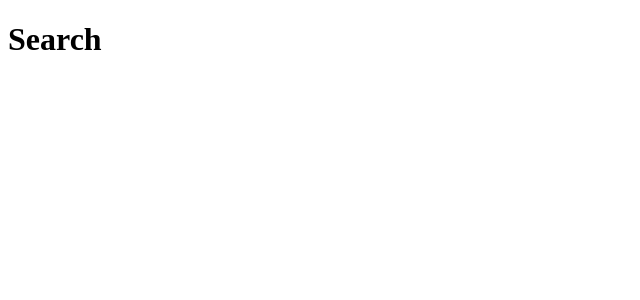
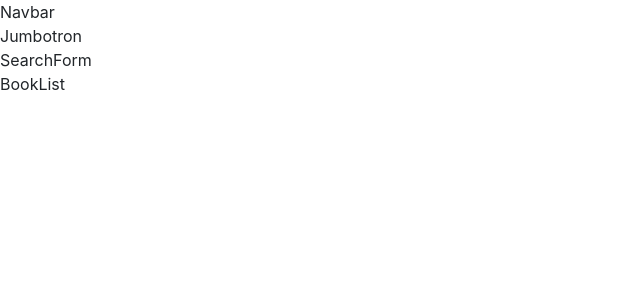
Before and after one commit to runescape11111/google-books-react, a React (Create React App) app in the folder client/: page / in a window 1280 px wide. Shown: the top 300 px of the page, without its empty margins (0-640 px from the left). Built offline with nearby package versions, Linux system fonts and the light colour scheme.

Commit message:
major page components added, bootstrap linked

```diff
--- a/client/src/App.js
+++ b/client/src/App.js
@@ -1,10 +1,12 @@
 import { BrowserRouter as Router, Route, Switch, Redirect } from "react-router-dom";
 import Search from "./pages/Search";
 import Saved from "./pages/Saved";
+import Navbar from "./components/Navbar";
 
 function App() {
   return (
       <Router>
+        <Navbar />
         <Switch>
           <Route exact path="/">
             <Search />
--- /dev/null
+++ b/client/src/components/BookList/index.js
@@ -0,0 +1,7 @@
+function BookList() {
+    return (
+        <div>BookList</div>
+    )
+};
+
+export default BookList;
--- /dev/null
+++ b/client/src/components/Jumbotron/index.js
@@ -0,0 +1,7 @@
+function Jumbotron() {
+    return (
+        <div>Jumbotron</div>
+    )
+};
+
+export default Jumbotron;
--- /dev/null
+++ b/client/src/components/Navbar/index.js
@@ -0,0 +1,7 @@
+function Navbar() {
+    return (
+        <div>Navbar</div>
+    )
+};
+
+export default Navbar;
--- /dev/null
+++ b/client/src/components/SearchForm/index.js
@@ -0,0 +1,7 @@
+function SearchForm() {
+    return (
+        <div>SearchForm</div>
+    )
+};
+
+export default SearchForm;
--- a/client/src/index.js
+++ b/client/src/index.js
@@ -1,5 +1,6 @@
 import React from "react";
 import ReactDOM from "react-dom";
+import "bootstrap/dist/css/bootstrap.css";
 import App from "./App";
 import reportWebVitals from "./reportWebVitals";
 
--- a/client/src/pages/Search/index.js
+++ b/client/src/pages/Search/index.js
@@ -1,5 +1,15 @@
+import Jumbotron from "../../components/Jumbotron";
+import SearchForm from "../../components/SearchForm";
+import BookList from "../../components/BookList";
+
 function Search() {
-    return <h1>Search</h1>
+    return (
+        <>
+            <Jumbotron />
+            <SearchForm />
+            <BookList />
+        </>
+    )
 };
 
 export default Search;
```
